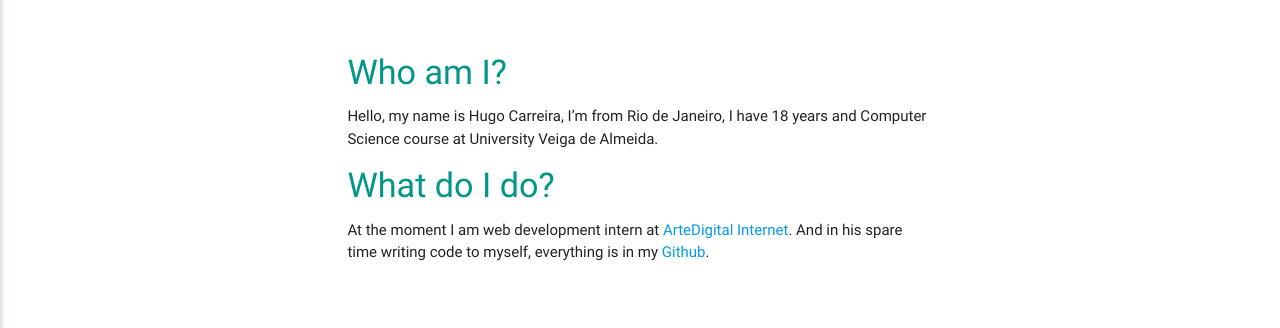
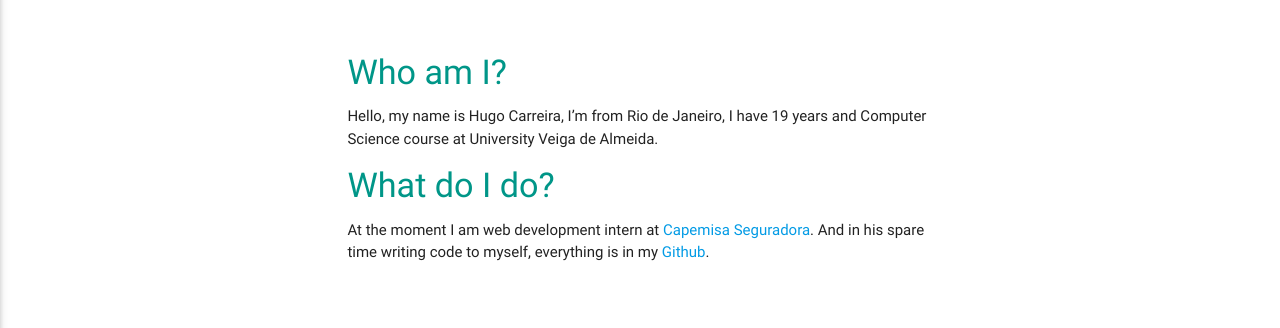
Before and after one commit to hugocarreira/jekyll-materializecss, a Jekyll site: the page built from me/index.md, in a window 1280 px wide. Shown: the part 206-534 px from the top of the page. Built offline with Jekyll 4.4.1, drawn with Linux system fonts in a browser that asks for light colours.

Commit message:
Update index.md

```diff
--- a/me/index.md
+++ b/me/index.md
@@ -5,7 +5,7 @@ draft: false
 
 ---
 #### Who am I?
-Hello, my name is Hugo Carreira, I'm from Rio de Janeiro, I have 18 years and Computer Science course at University Veiga de Almeida.
+Hello, my name is Hugo Carreira, I'm from Rio de Janeiro, I have 19 years and Computer Science course at University Veiga de Almeida.
 
 #### What do I do?
-At the moment I am web development intern at [ArteDigital Internet](http://www.artedigitalinternet.com.br). And in his spare time writing code to myself, everything is in my [Github](http://github.com/hugocarreira).
+At the moment I am web development intern at [Capemisa Seguradora](http://www.capemisa.com.br). And in his spare time writing code to myself, everything is in my [Github](http://github.com/hugocarreira).
```
